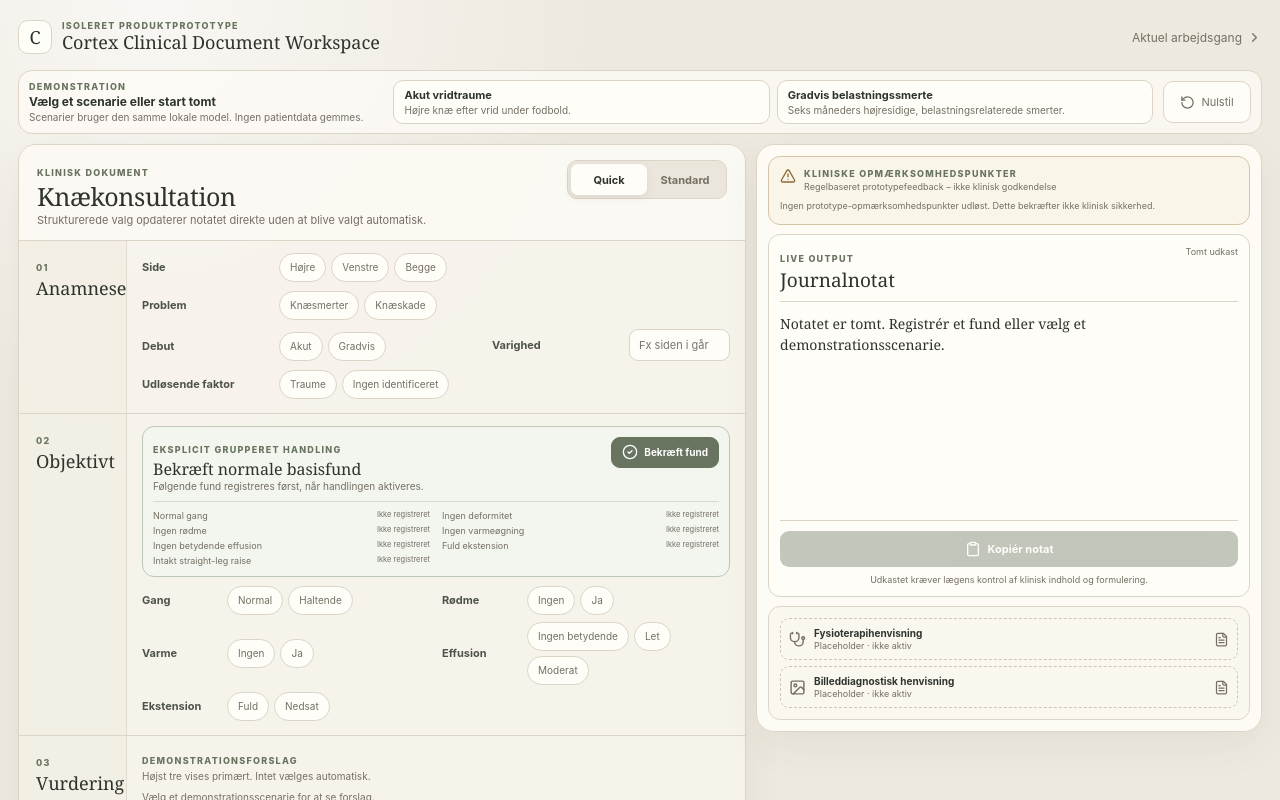
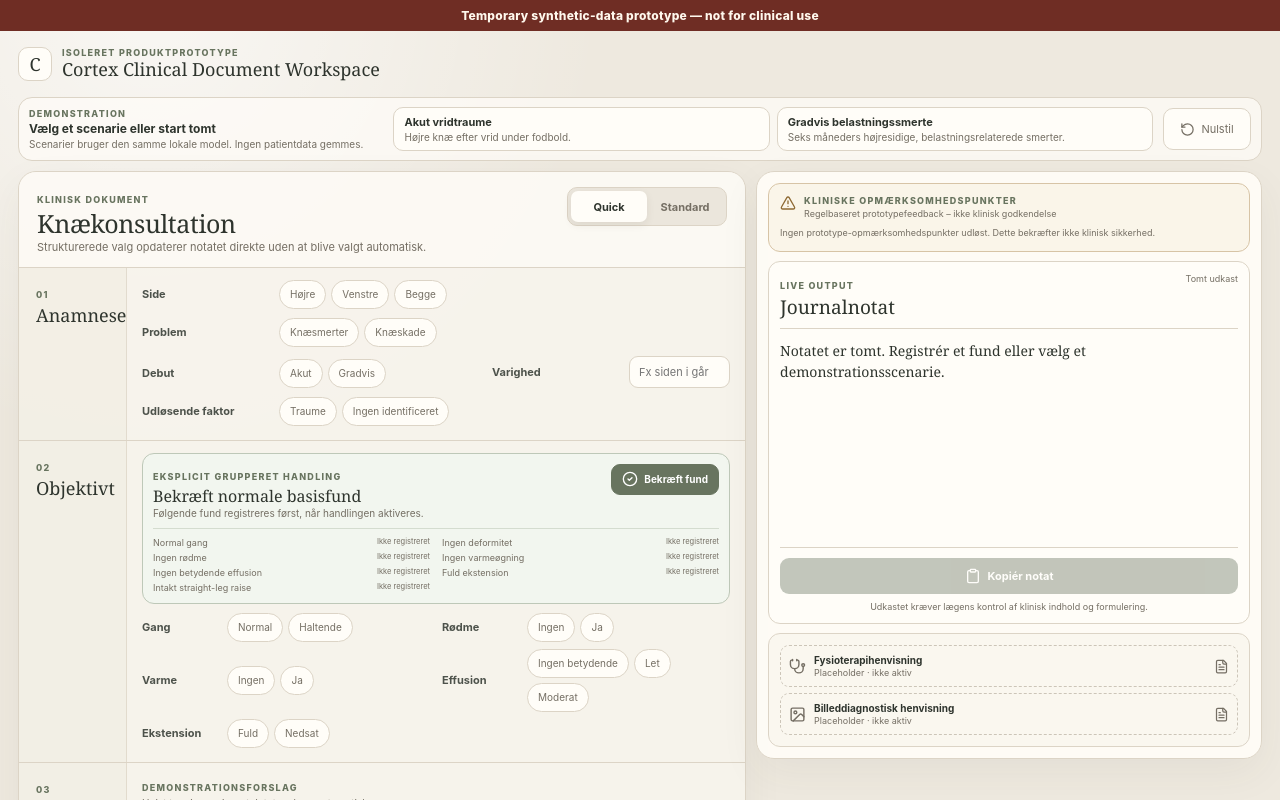
Before and after one commit to danielbalsby/Cortex, a Next.js app: page /prototype/clinical-document-workspace in a window 1280 px wide. Shown: the top 800 px of the page. Built offline with nearby package versions, Linux system fonts and the light colour scheme.

Commit message:
Create restricted clinical workspace preview

```diff
--- a/components/prototype/clinical-document-workspace/ClinicalDocumentWorkspacePrototype.module.css
+++ b/components/prototype/clinical-document-workspace/ClinicalDocumentWorkspacePrototype.module.css
@@ -4,6 +4,17 @@
   margin: 0 auto;
   padding: 14px 18px 22px;
   color: var(--ink);
+}
+
+.reviewBanner {
+  margin: -14px -18px 10px;
+  padding: 8px 18px;
+  background: #6f2d24;
+  color: #fff8ed;
+  font-size: 12px;
+  font-weight: 800;
+  letter-spacing: .02em;
+  text-align: center;
 }
 
 .topbar {
@@ -53,19 +64,6 @@
   font-size: 9px;
   font-weight: 800;
   letter-spacing: .14em;
-}
-
-.productionLink {
-  display: inline-flex;
-  align-items: center;
-  gap: 5px;
-  color: var(--muted);
-  font-size: 12px;
-  text-decoration: none;
-}
-
-.productionLink:hover {
-  color: var(--ink);
 }
 
 .scenarioBar {
--- a/components/prototype/clinical-document-workspace/ClinicalDocumentWorkspacePrototype.tsx
+++ b/components/prototype/clinical-document-workspace/ClinicalDocumentWorkspacePrototype.tsx
@@ -5,7 +5,6 @@ import {
   AlertTriangle,
   Check,
   CheckCircle2,
-  ChevronRight,
   Clipboard,
   FileText,
   Image,
@@ -85,6 +84,9 @@ export function ClinicalDocumentWorkspacePrototype() {
 
   return (
     <main className={styles.shell}>
+      <div className={styles.reviewBanner} role="status">
+        Temporary synthetic-data prototype — not for clinical use
+      </div>
       <header className={styles.topbar}>
         <div className={styles.brandBlock}>
           <div className={styles.brandMark}>C</div>
@@ -93,9 +95,6 @@ export function ClinicalDocumentWorkspacePrototype() {
             <strong>Cortex Clinical Document Workspace</strong>
           </div>
         </div>
-        <a className={styles.productionLink} href="/">
-          Aktuel arbejdsgang <ChevronRight size={15} />
-        </a>
       </header>
 
       <section className={styles.scenarioBar} aria-label="Demonstrationsscenarier">
--- a/playwright.config.ts
+++ b/playwright.config.ts
@@ -4,6 +4,7 @@ const baseURL = "http://127.0.0.1:3100";
 
 export default defineConfig({
   testDir: "./e2e",
+  testIgnore: ["knee-workflow.spec.ts"],
   fullyParallel: false,
   workers: 1,
   retries: 1,
```
Also changed, not shown: app/page.tsx (+2 -17 lines), middleware.ts (added, +55 -0 lines), 2 other files (tests, documents, lock files or other folders).
